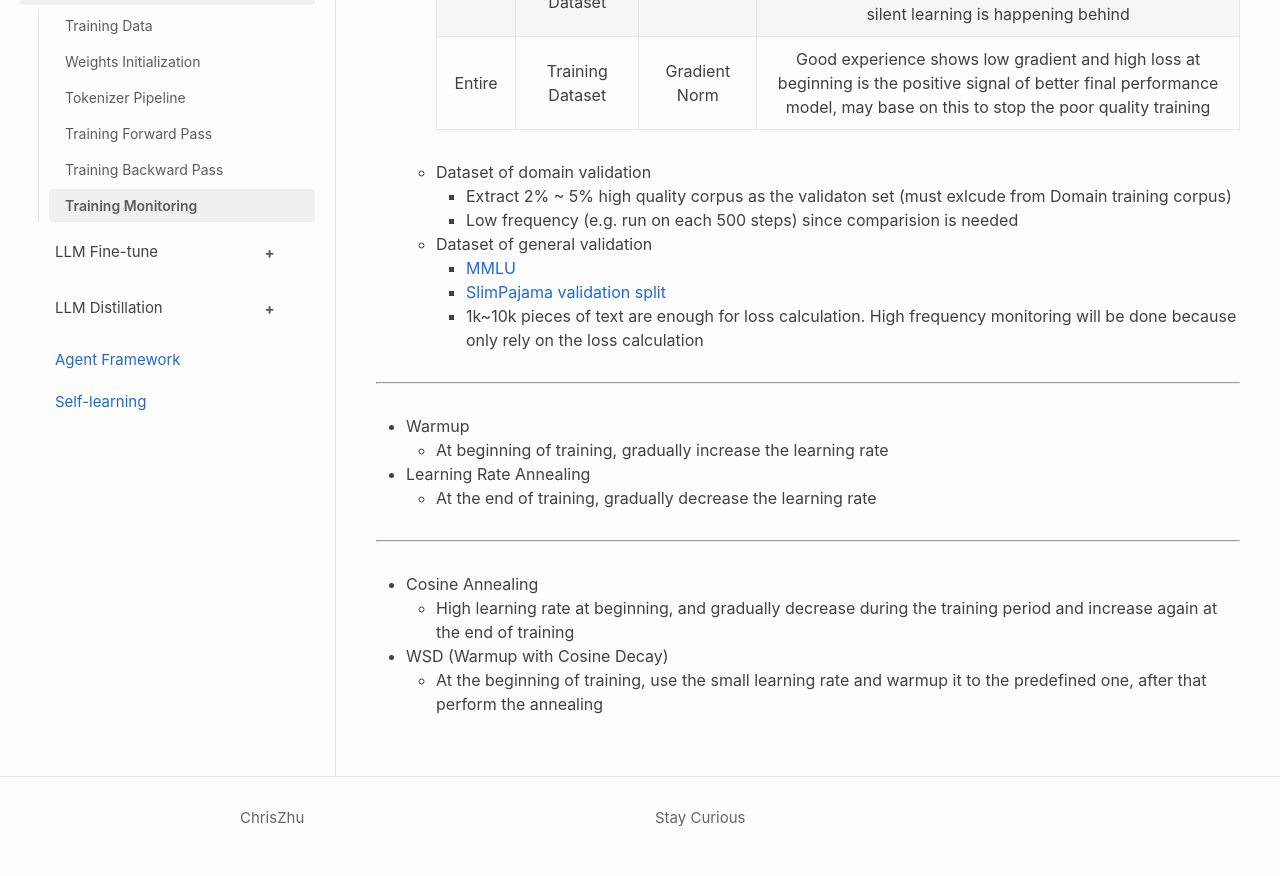
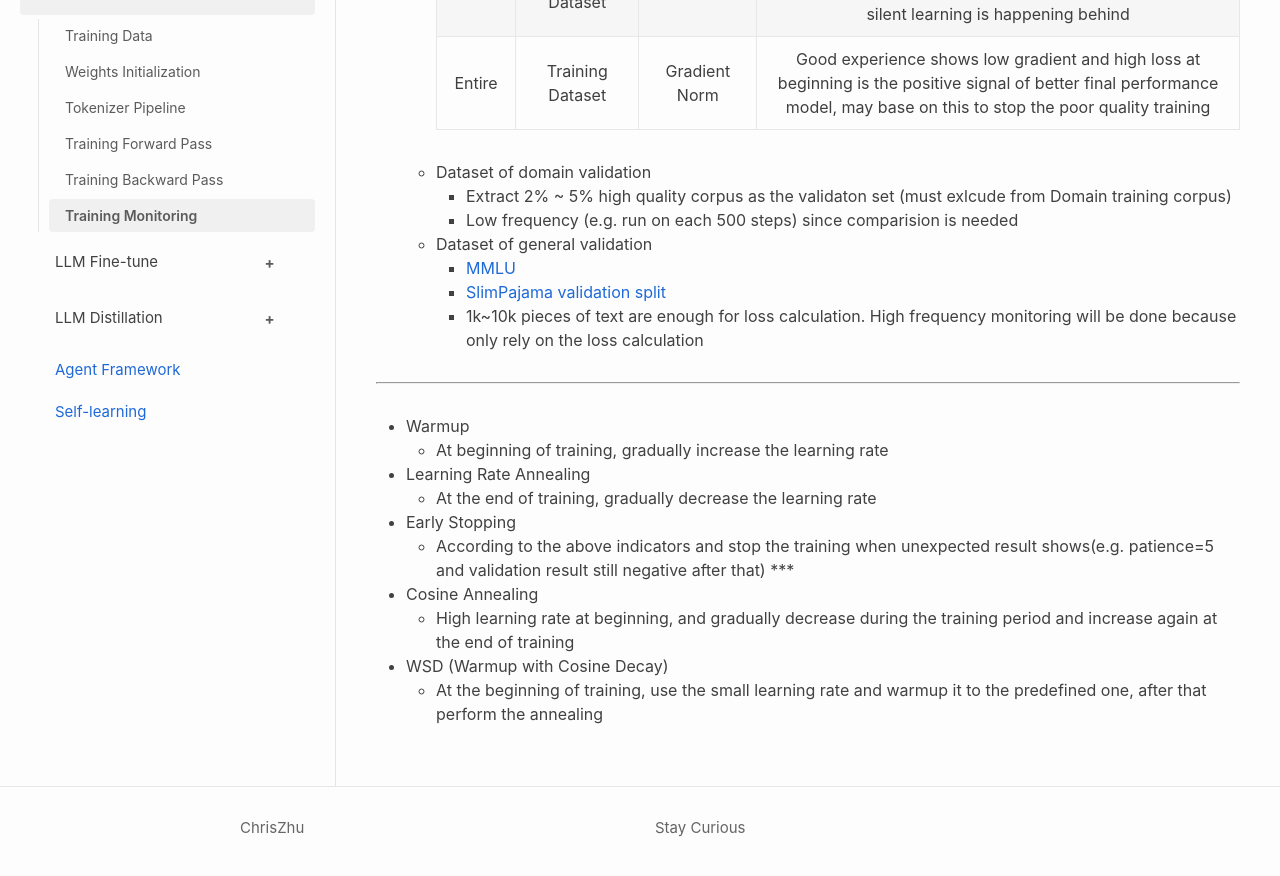
Before and after one commit to ChrisZhu2050/chriszhu2050.github.io, a Jekyll site: the page built from docs/llm-essential-training-strategy.md, in a window 1280 px wide and 900 px high, scrolled down 619 px. Shown: the top 876 px of the window. Built offline with Jekyll 4.4.1, drawn with Linux system fonts in a browser that asks for light colours; nearby versions of some CDN libraries.

Commit message:
Update llm-essential-training-strategy.md

```diff
--- a/docs/llm-essential-training-strategy.md
+++ b/docs/llm-essential-training-strategy.md
@@ -29,7 +29,8 @@ title: "Training Monitoring"
     - At beginning of training, gradually increase the learning rate
 - Learning Rate Annealing
     - At the end of training, gradually decrease the learning rate
-
+- Early Stopping
+    - According to the above indicators and stop the training when unexpected result shows(e.g. patience=5 and validation result still negative after that)
 ***
 
 - Cosine Annealing
```
